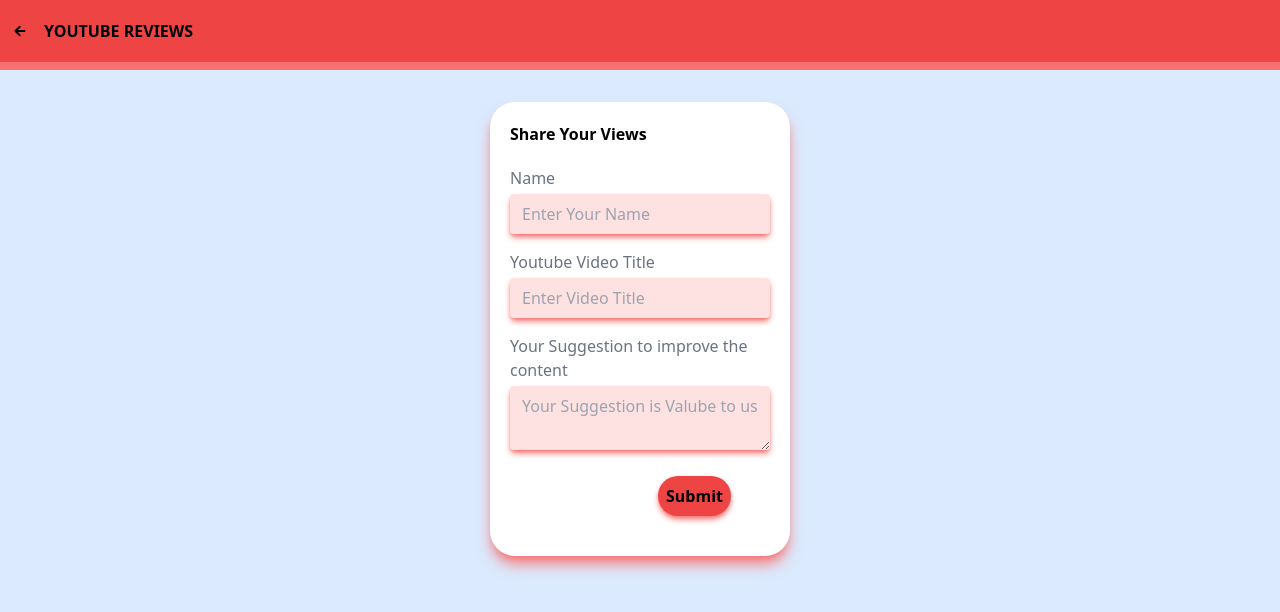
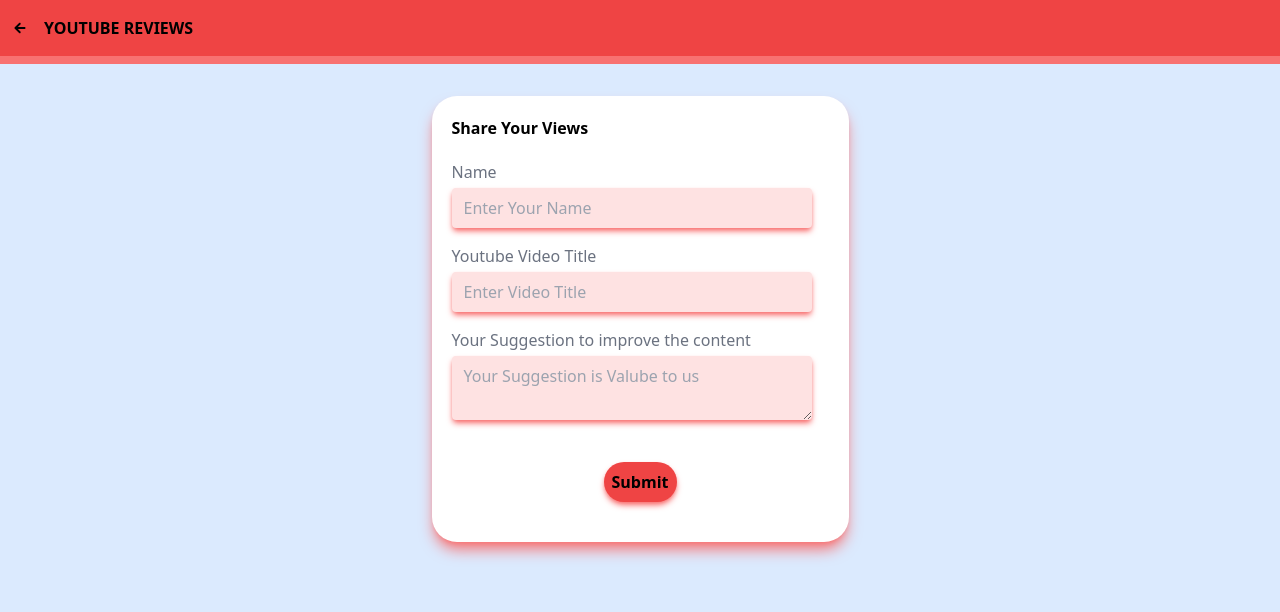
Before and after one commit to Its-Riyas-28/Feedback-App, a Next.js app: page /reviews/youtube in a window 1280 px wide. Shown: the top 612 px of the page. Built offline with nearby package versions, Linux system fonts and the light colour scheme; what @designbycode/tailwindcss-text-shadow would draw is missing.

Commit message:
Refactor

```diff
--- a/src/app/page.js
+++ b/src/app/page.js
@@ -47,7 +47,6 @@
                             items-center space-x-4 px-4 py-5 box-shadow shadow-lg
 
                           shadow-red-500 flex p-2 pl-[50px] hover:shadow-red-300"
-
               >
                 Youtube Reviews
               </Link>
--- a/src/app/reviews/youtube/page.jsx
+++ b/src/app/reviews/youtube/page.jsx
@@ -9,8 +9,8 @@
   const router = useRouter();
   return (
     //navbar
-    <div className="w-full md:1/2 ">
-      <header className=" h-[70px]  bg-red-500 border-b-8 border-red-400 py-4 flex px-3 space-x-4 items-center">
+    <div>
+      <header className="bg-red-500 border-b-8 border-red-400 py-4 flex px-3 space-x-4 items-center">
         <button type="button" onClick={() => router.back()}>
           <IoMdArrowRoundBack />
         </button>
@@ -18,8 +18,8 @@
       </header>
 
       {/* Share your views box */}
-      <div className="flex justify-center my-5 g-black">
-        <div className="w-[300px] bg-white m-3 p-5 rounded-[25px] shadow-red-400 shadow-lg ">
+      <div className="w-full flex justify-center my-5">
+        <div className="w-[417px] bg-white m-3 p-5 rounded-[25px] shadow-red-400 shadow-lg ">
           <h4 className="font-semibold">Share Your Views</h4>
 
           <form action="" className="my-5 space-y-4">
@@ -41,10 +41,10 @@
               />
             </div>
             {/* Submit button */}
-            <div className="px-7">
+            <div className=" flex justify-center">
               <button
                 type="button"
-                className="bg-red-500 flex  font-semibold font-sans mx-[120px] mt-[20px] p-2 rounded-3xl shadow-red-400 shadow-md hover:bg-red-700"
+                className="bg-red-500 font-semibold font-sans  mt-[20px] p-2 rounded-3xl shadow-red-400 shadow-md hover:bg-red-700"
               >
                 Submit
               </button>
--- a/src/components/Inputi.jsx
+++ b/src/components/Inputi.jsx
@@ -9,7 +9,7 @@
       <input
         type="input"
         placeholder={placeholder}
-        className="bg-red-100 w-[260px] px-3 py-2 mt-1 rounded shadow-md shadow-red-400 outline-none"
+        className="bg-red-100 w-[360px] px-3 py-2 mt-1 rounded shadow-md shadow-red-400 outline-none"
       ></input>
       {children}
     </div>
--- a/src/components/TextArea.jsx
+++ b/src/components/TextArea.jsx
@@ -9,7 +9,7 @@
 
       <textarea
         placeholder={placeholder}
-        className="bg-red-100 w-[260px] px-3 py-2 mt-1 rounded  shadow-md shadow-red-400 outline-none"
+        className="bg-red-100 w-[360px] px-3 py-2 mt-1 rounded  shadow-md shadow-red-400 outline-none"
       ></textarea>
       {children}
     </div>
```
Also changed, not shown: src/app/reviews/event/page.jsx (added).
